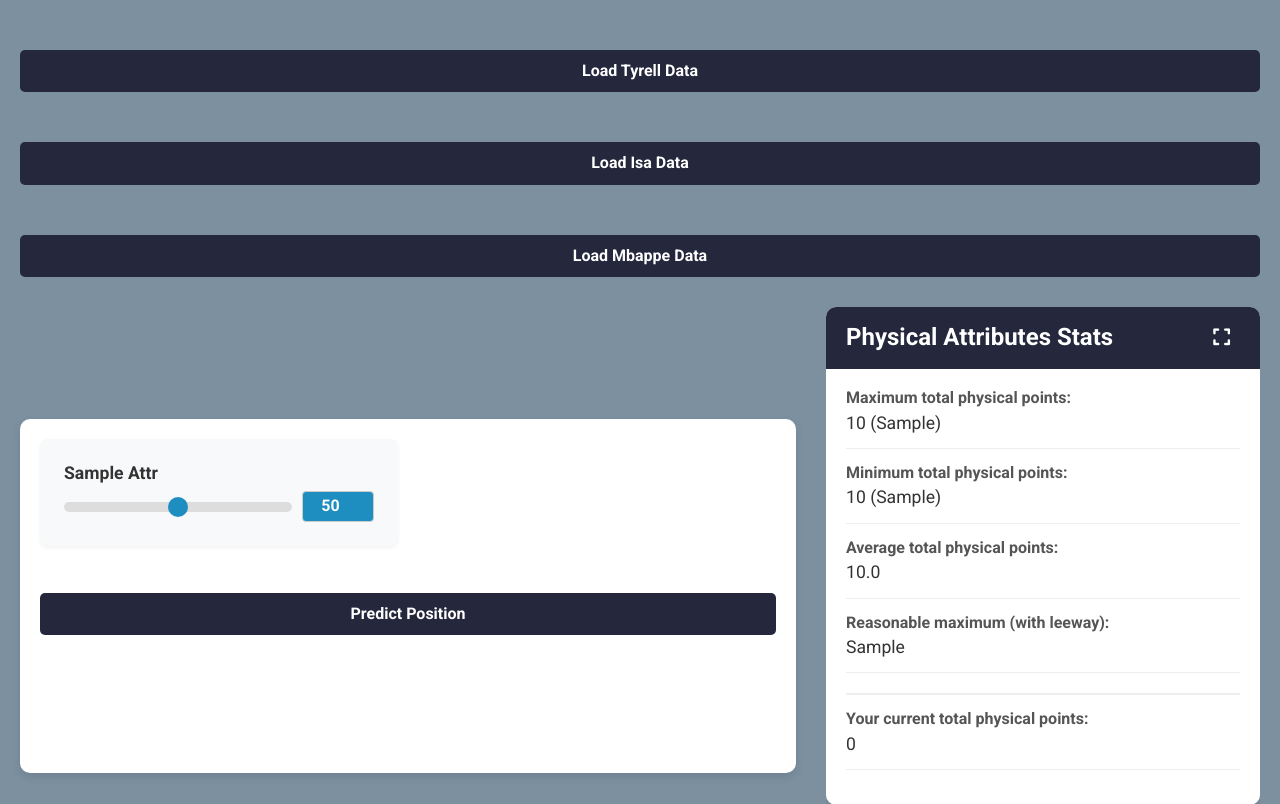
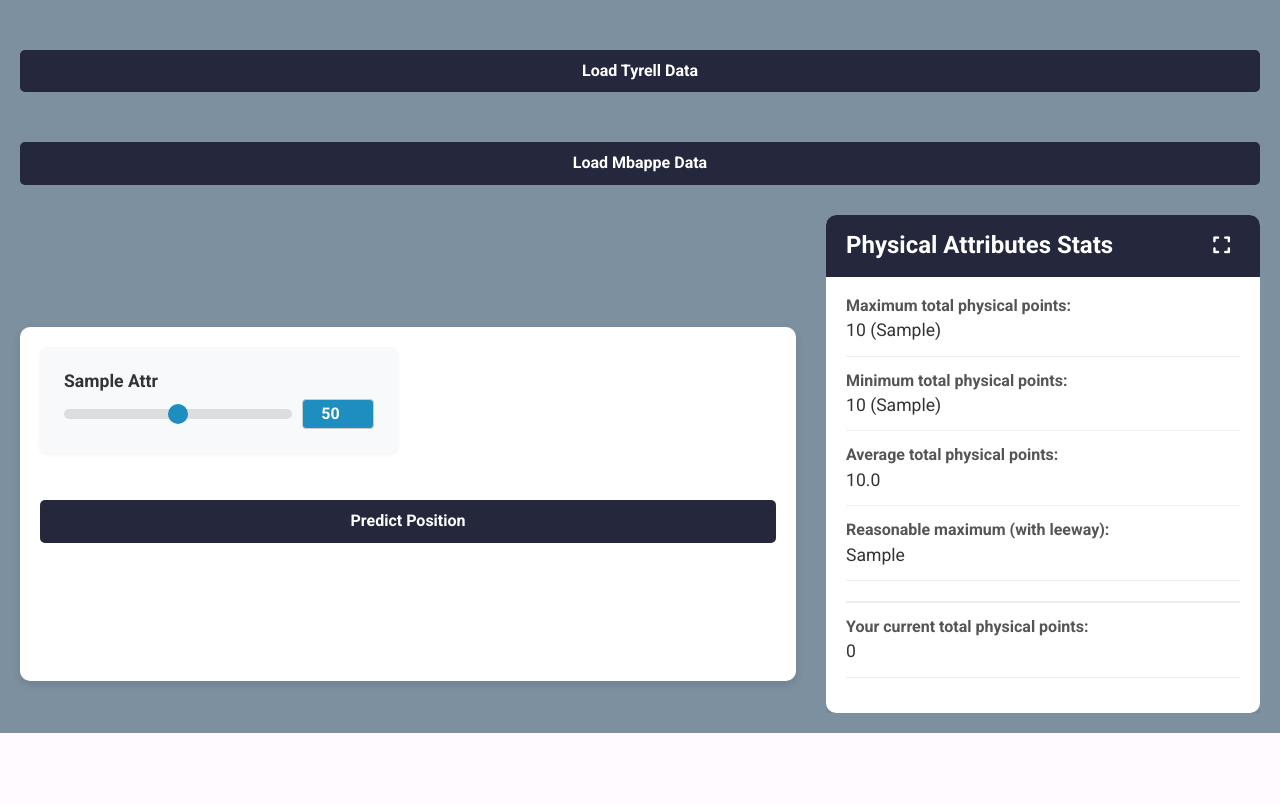
Before and after one commit to PredictBigDataProj/Predict-Athlete, a Python web app: template App/templates/data_entry.html in a window 1280 px wide. Shown: the part 90-894 px from the top of the page. After the commit the page ends 823 px from the top, so only its background shows below. Run offline with Jinja, Linux system fonts and the light colour scheme; the template is opened without the code that fills it: most values are stand-ins (such as "Sample title", 1, 10 or a date in 2020); some libraries are stand-ins or nearby versions.

Commit message:
hide btn

```diff
--- a/App/templates/data_entry.html
+++ b/App/templates/data_entry.html
@@ -62,7 +62,7 @@
     <div class="main-content">
 
       <button type="button" class="submit-btn" onclick="loadTyrellData()">Load Tyrell Data</button>
-      <button type="button" class="submit-btn" onclick="loadIsaData()">Load Isa Data</button>
+      <!-- <button type="button" class="submit-btn" onclick="loadIsaData()">Load Isa Data</button> -->
       <button type="button" class="submit-btn" onclick="loadTestPlayerData()">Load Mbappe Data</button>
 
       <div class="form-container">
```
